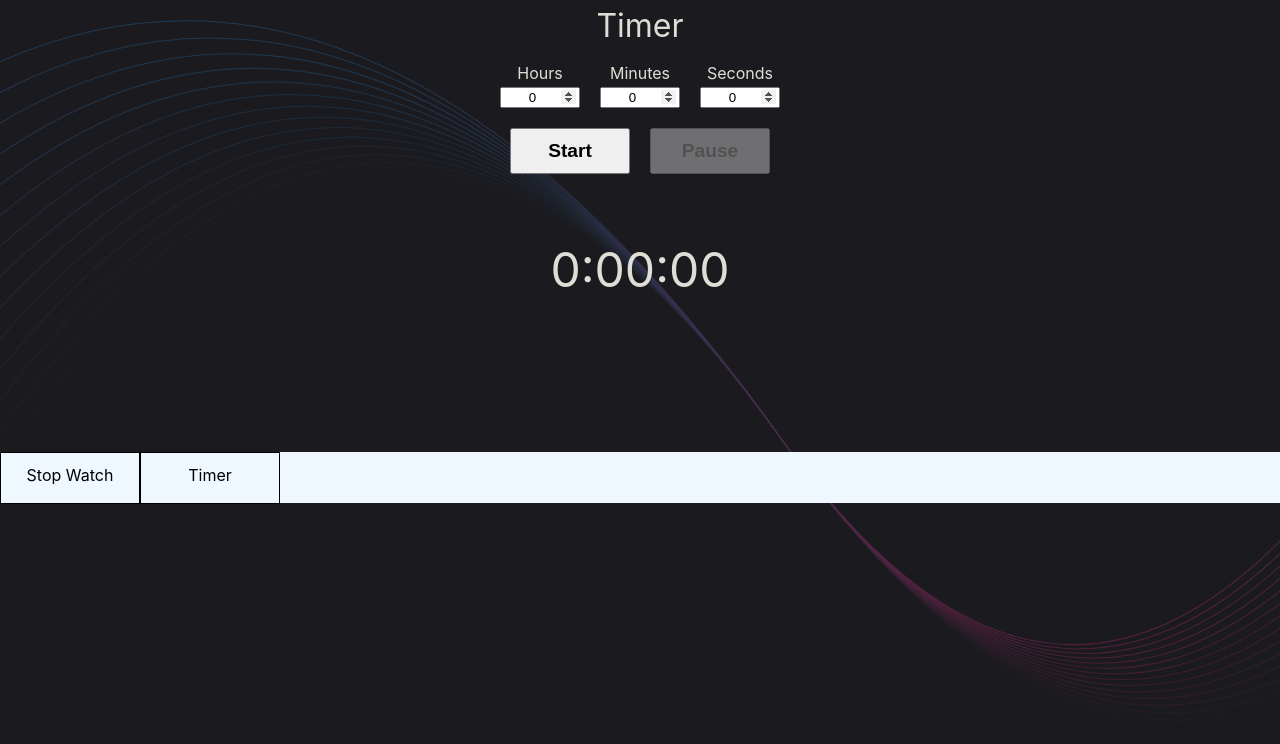
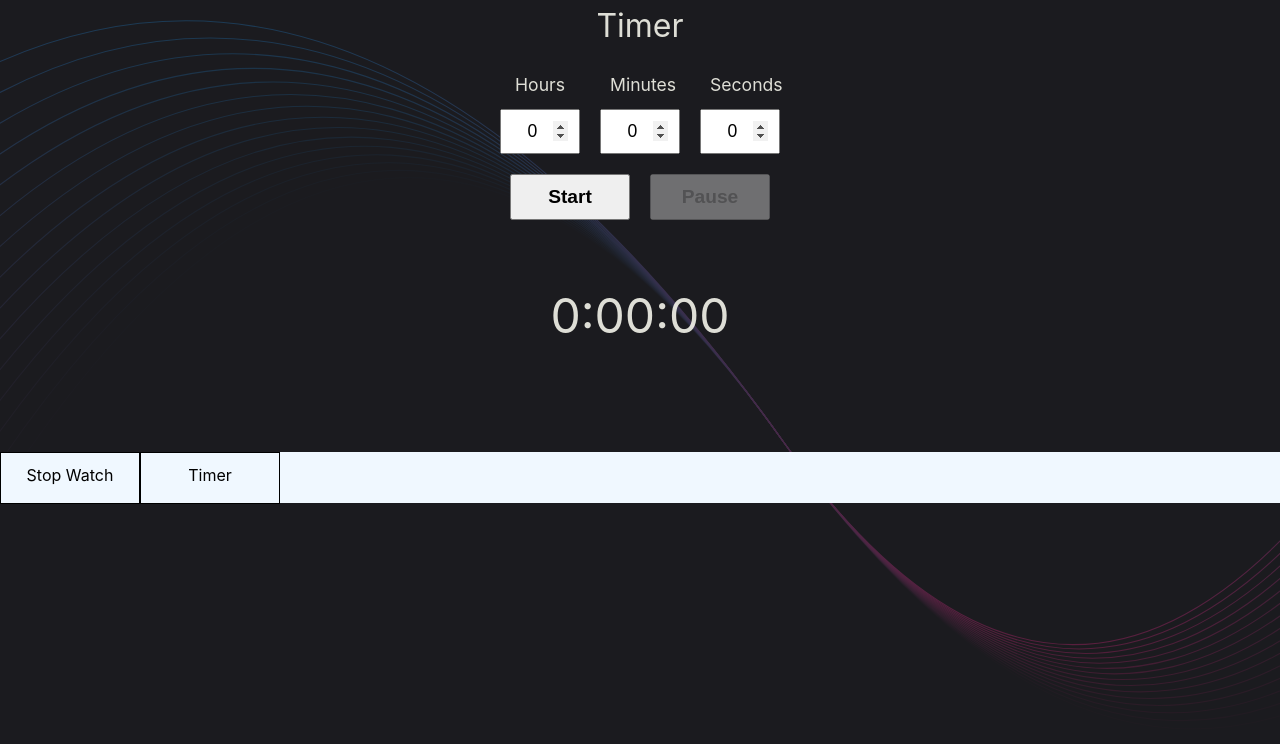
Before and after one commit to kronosGR/kandz-chronos, a React (Vite) app in the folder src/renderer/: page /timer in a window 1280 px wide. Shown: the top 744 px of the page. Built offline with nearby package versions, Linux system fonts and the light colour scheme.

Commit message:
style changes

```diff
--- a/src/renderer/src/pages/Timer.css
+++ b/src/renderer/src/pages/Timer.css
@@ -12,6 +12,8 @@
 .group-input {
   width: 80px;
   text-align: center;
+  padding: 10px;
+  font-size: 1.1rem;
 }
 
 .group-item > [type='number']::-webkit-inner-spin-button,
```
